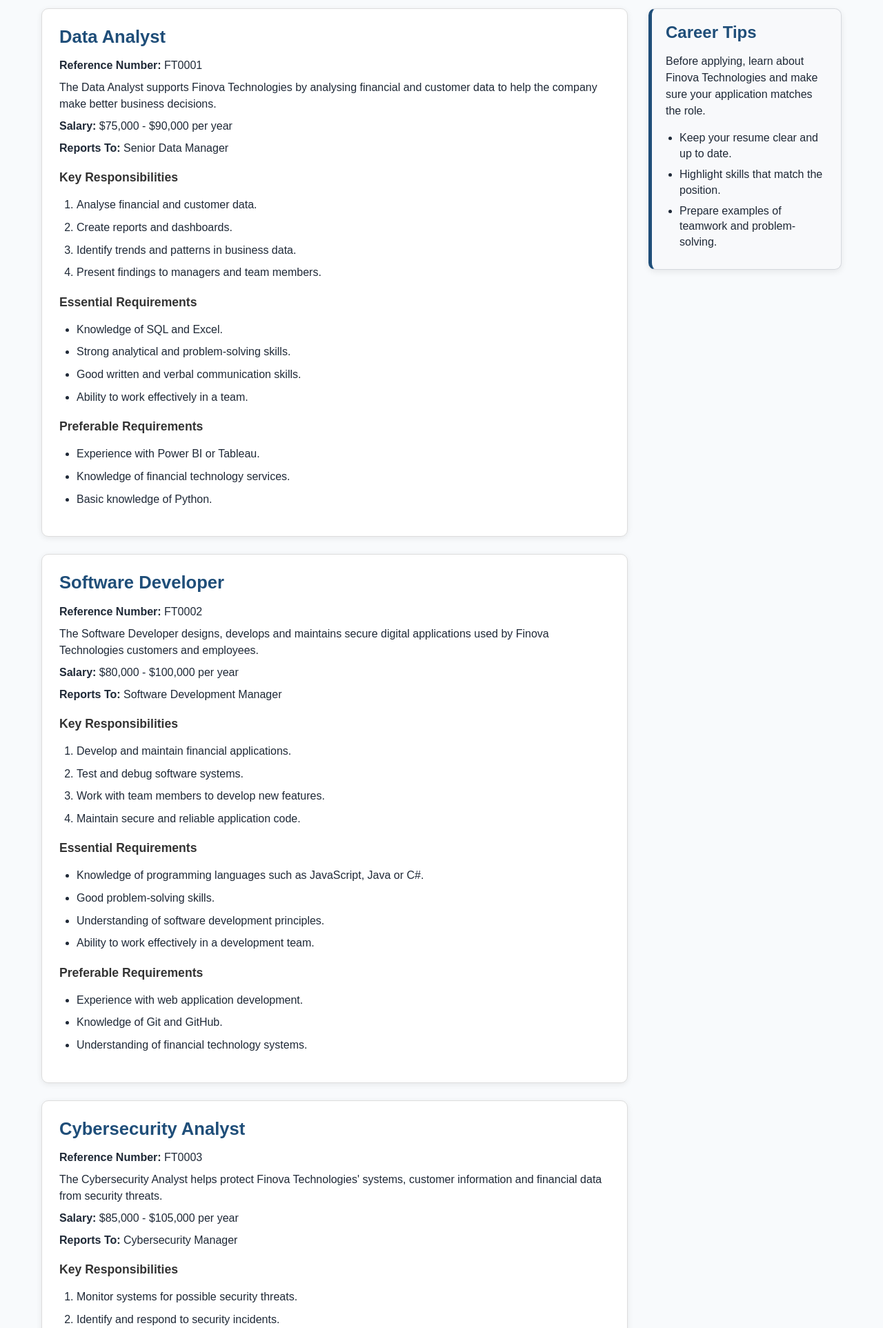
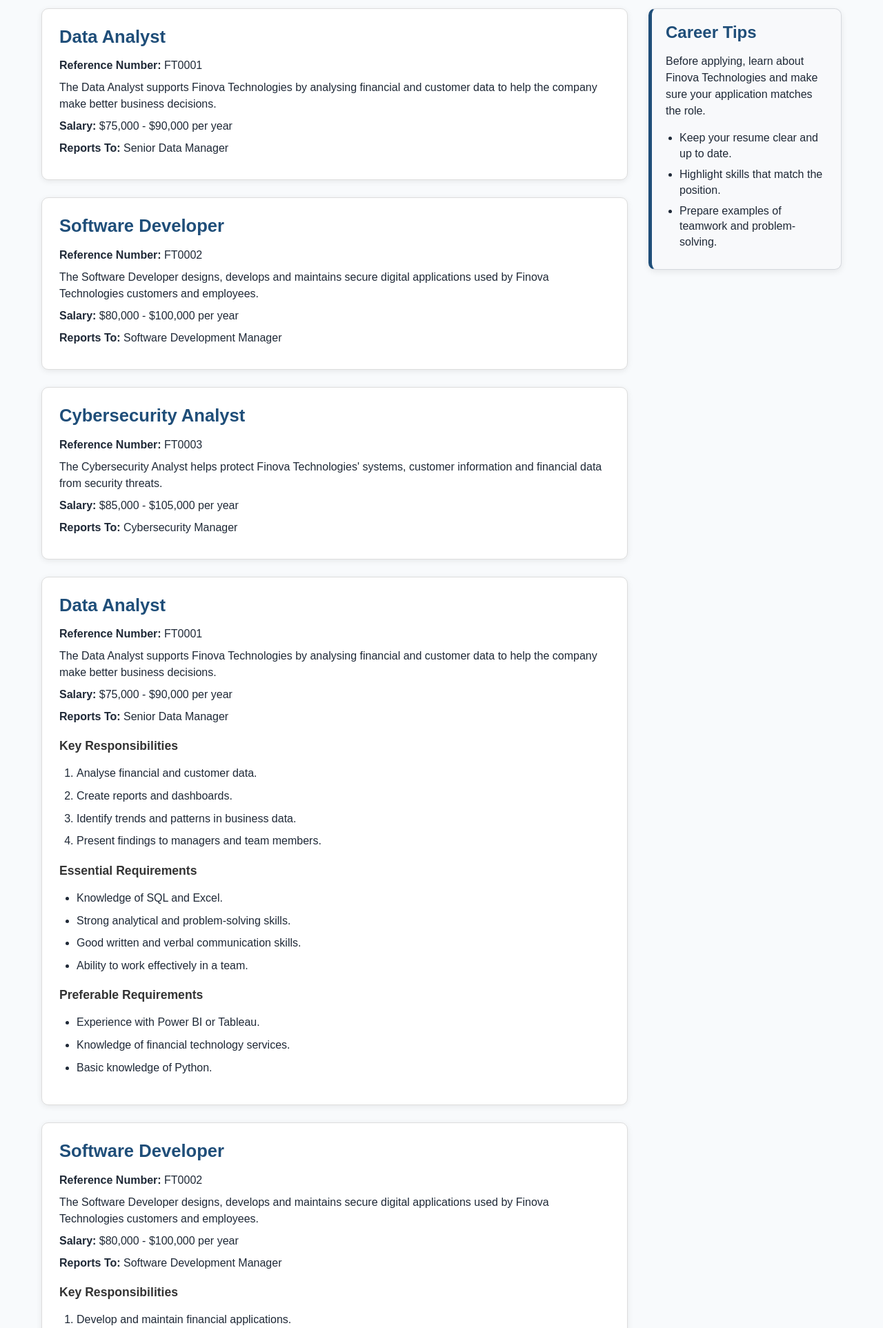
Before and after one commit to JiajinZhang-123/Applied-Web-Project-Part-2, a PHP site: page /jobs.php in a window 1280 px wide. Shown: the part 376-2301 px from the top of the page at 69% size. Run offline with PHP 8.4, Linux system fonts and the light colour scheme; data comes from the database, SQL or seed files in the repository.

Commit message:
"feat: Display complete job listings dynamically from MySQL on job"

```diff
--- a/project2/jobs.php
+++ b/project2/jobs.php
@@ -22,6 +22,8 @@ if (!$result) {
     die("Unable to retrieve jobs.");
 }
 
+
+
 include __DIR__ . '/header.inc';
 include __DIR__ . '/nav.inc';
 ?>
@@ -40,8 +42,40 @@ include __DIR__ . '/nav.inc';
 <div class="jobs-layout">
 
     <div class="job-list">
+       <?php while ($job = mysqli_fetch_assoc($result)): ?>
 
-        <section class="job">
+    <section class="job">
+
+        <h2><?php echo htmlspecialchars($job['title']); ?></h2>
+
+        <p>
+            <strong>Reference Number:</strong>
+            <?php echo htmlspecialchars($job['job_reference']); ?>
+        </p>
+
+        <p>
+            <?php echo htmlspecialchars($job['description']); ?>
+
+        </p>
+
+        <p>
+    <strong>Salary:</strong>
+    $<?php echo number_format($job['salary_min']); ?>
+    -
+    $<?php echo number_format($job['salary_max']); ?>
+    per <?php echo htmlspecialchars($job['salary_period']); ?>
+</p>
+
+<p>
+    <strong>Reports To:</strong>
+    <?php echo htmlspecialchars($job['reports_to']); ?>
+</p>
+
+    </section>
+<?php endwhile; ?>
+
+
+<section class="job">
             <h2>Data Analyst</h2>
 
             <p><strong>Reference Number:</strong> FT0001</p>
```
